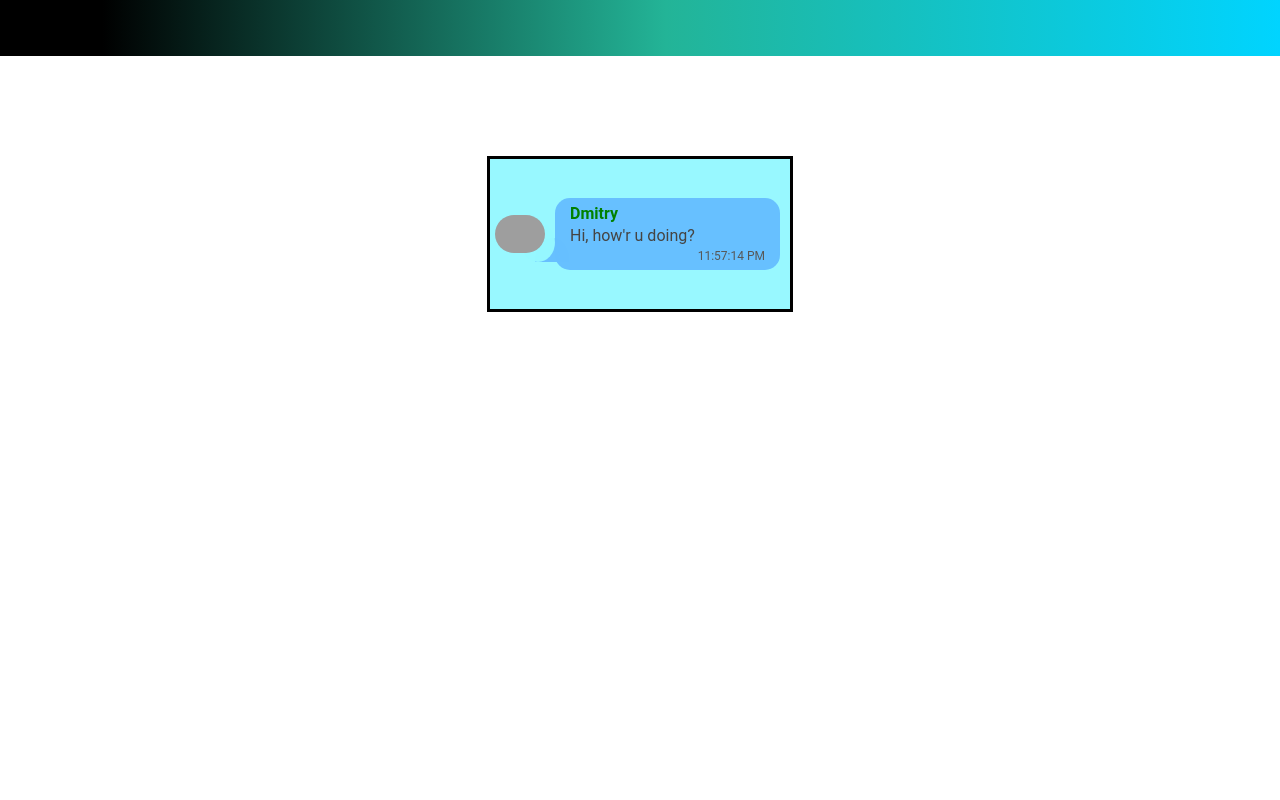
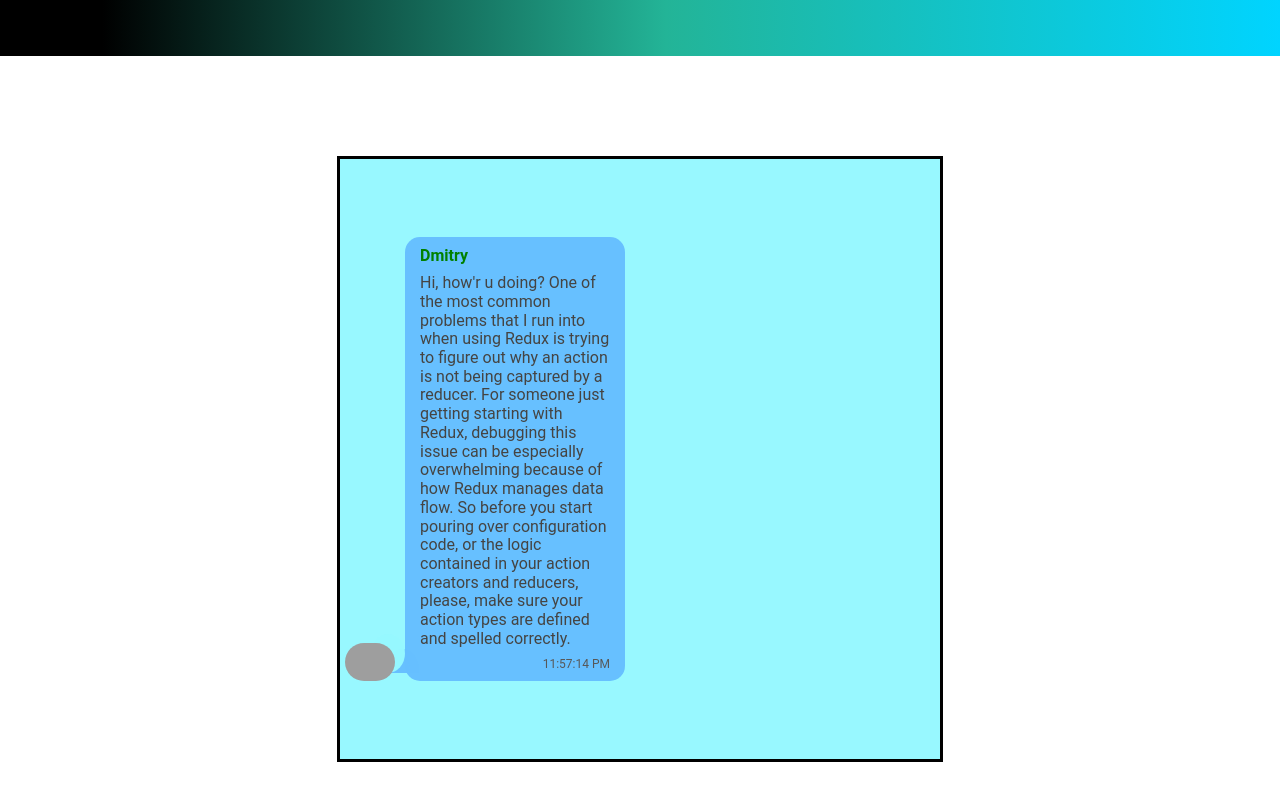
Before and after one commit to DmitryDemid-lab/IgnatTask01, a React (Create React App) app: page / in a window 1280 px wide. Shown: the part 744-1544 px from the top of the page. Before the commit the page ends 1156 px from the top, so only its background shows below. Built offline with nearby package versions, Linux system fonts and the light colour scheme; grey boxes are pictures that could not be loaded.

Commit message:
corrections in Post

```diff
--- a/src/Components/TelegramMessage/TelegramMessage.module.css
+++ b/src/Components/TelegramMessage/TelegramMessage.module.css
@@ -1,7 +1,7 @@
 .post {
     margin: 100px auto;
-    width: 300px;
-    height: 150px;
+    width: 600px;
+    height: 600px;
     border: 3px solid black;
     font: 400 16px/1.17 'Roboto', sans-serif;
     display: flex;
@@ -20,13 +20,18 @@
 .message {
     position: relative;
     margin: 0 10px;
-    width: inherit;
+    width: 190px;
     height: fit-content;
     border: none;
     background-color: #66bffffa;
     border-radius: 15px;
+    padding: 10px 15px;
     text-align: start;
-    padding: 7px 15px;
+}
+
+.messageBlock {
+    display: flex;
+    align-items: flex-end;
 }
 
 .message::after, .message::before {
@@ -59,6 +64,8 @@
 .message .textMessage {
     color: #454443;
     margin: 3px 0;
+    word-wrap:break-word;
+    padding: 5px 0;
 }
 
 .message .sentTime {
--- a/src/Components/TelegramMessage/TelegramMessage.tsx
+++ b/src/Components/TelegramMessage/TelegramMessage.tsx
@@ -4,8 +4,10 @@
 const Post = () => {
     return (
         <div className={s.post}>
-            <Avatar/>
-            <Message name={"Dmitry"} text={"Hi, how'r u doing?"}/>
+            <div className={s.messageBlock}><Avatar/>
+                <Message name={"Dmitry"}
+                         text={"Hi, how'r u doing? One of the most common problems that I run into when using Redux is trying to figure out why an action is not being captured by a reducer. For someone just getting starting with Redux, debugging this issue can be especially overwhelming because of how Redux manages data flow. So before you start pouring over configuration code, or the logic contained in your action creators and reducers, please, make sure your action types are defined and spelled correctly."}/>
+            </div>
         </div>
     )
 };
```
